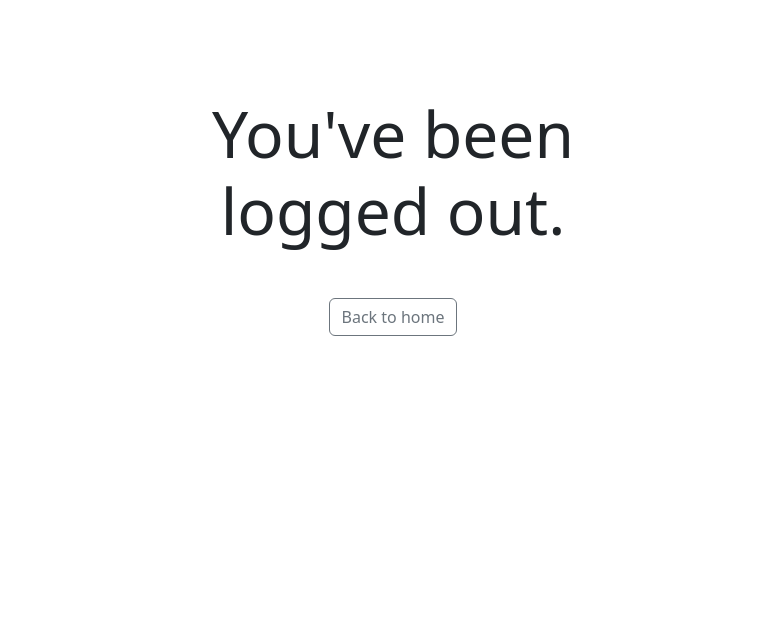
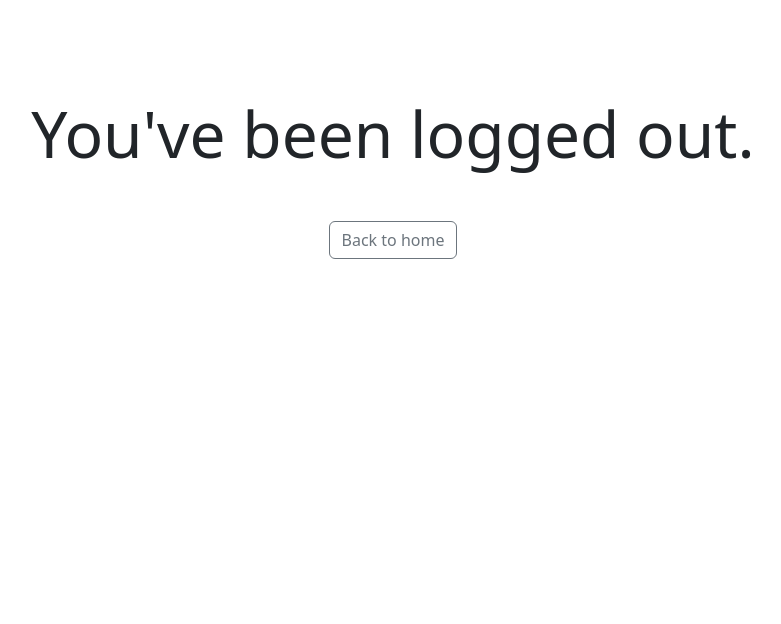
Before and after one commit to jess-excell/TestVar, a Django app: template home/templates/home/logout.html in a window 1280 px wide. Shown: the part 74-698 px from the top of the page, without its empty margins (247-1028 px from the left). Run offline with Django 3.2, Linux system fonts and the light colour scheme; the template is opened without the code that fills it, so the values that code supplies are empty; some libraries are stand-ins or nearby versions.

Commit message:
Small changes to UI format

```diff
--- a/home/templates/home/creation-success.html
+++ b/home/templates/home/creation-success.html
@@ -1,7 +1,7 @@
 {% extends 'base.html' %}
 
 {% block content %}
-<div class="mx-auto p-5 col-md-5">
+<div class="mx-auto p-5">
     <h1 class="display-3 mb-5">Account created successfully! Please log in to verify the account creation.</h1>
     <a role="button" class="btn btn-outline-secondary" href="{% url 'home' %}">Back to home</a>
 </div>
--- a/home/templates/home/login.html
+++ b/home/templates/home/login.html
@@ -2,7 +2,7 @@
 
 {% block content %}
     <h1 class="display-3">Log in</h1>
-<form method="post" class="mx-auto p-5 col-md-5">
+    <form method="post" class="mx-auto p-5">
         {% csrf_token %}
         {{form.as_p}}
         <input type="submit" name="Submit"/>
--- a/home/templates/home/logout.html
+++ b/home/templates/home/logout.html
@@ -1,7 +1,7 @@
 {% extends 'base.html' %}
 
 {% block content %}
-<div class="mx-auto p-5 col-md-5">
+<div class="mx-auto p-5">
     <h1 class="display-3 mb-5">You've been logged out.</h1>
     <a role="button" class="btn btn-outline-secondary" href="{% url 'home' %}">Back to home</a>
 </div>
```
Lines whose indentation alone changed are shown as unchanged.
